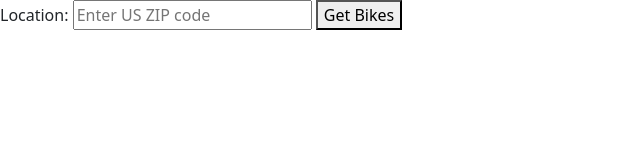
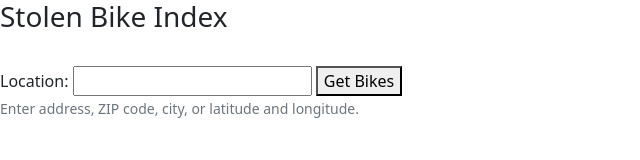
Before and after one commit to aidanwilliams01/bike-index, a website built with webpack: page src/index.html in a window 1280 px wide. Shown: the whole page, without its empty margins (0-640 px from the left). Built offline with nearby package versions, Linux system fonts and the light colour scheme.

Commit message:
make cosmetic changes

```diff
--- a/src/index.html
+++ b/src/index.html
@@ -4,10 +4,17 @@
   <title>Bike Index</title>
 </head>
 <body>
+  <h3>Stolen Bike Index</h3>
+  <!-- <h5>See a list of bikes stolen in a given location.</h5> -->
+  <br>
   <form>
     <label for="location">Location:</label>
-    <input id="location" type="text" name="location" placeholder="Enter US ZIP code">
+    <input id="location" type="text" name="location">
     <button type="submit" class="btn-success" id="weatherLocation">Get Bikes</button>
+    <br>
+    <small id="helpBlock" class="form-text text-muted">
+      Enter address, ZIP code, city, or latitude and longitude.
+    </small>
   </form>
   <br>
   <p id="showResponse"><ol></ol></p>
--- a/src/index.js
+++ b/src/index.js
@@ -1,5 +1,3 @@
-// import Triangle from './js/triangle.js';
-// import Rectangle from './js/rectangle.js';
 import 'bootstrap';
 import 'bootstrap/dist/css/bootstrap.min.css';
 import './css/styles.css';
@@ -42,8 +40,7 @@
         Manufacturer: ${element.manufacturer_name}
         Year: ${element.year}
         Color(s): ${colors}
-        Serial number: ${element.serial}
-        Status: ${element.status}`;
+        Serial number: ${element.serial}`;
       // if (element.thumb != null) {
       //   const img = document.createElement('img');
       //   img.setAttribute('src', `${element.thumb}`);
```
